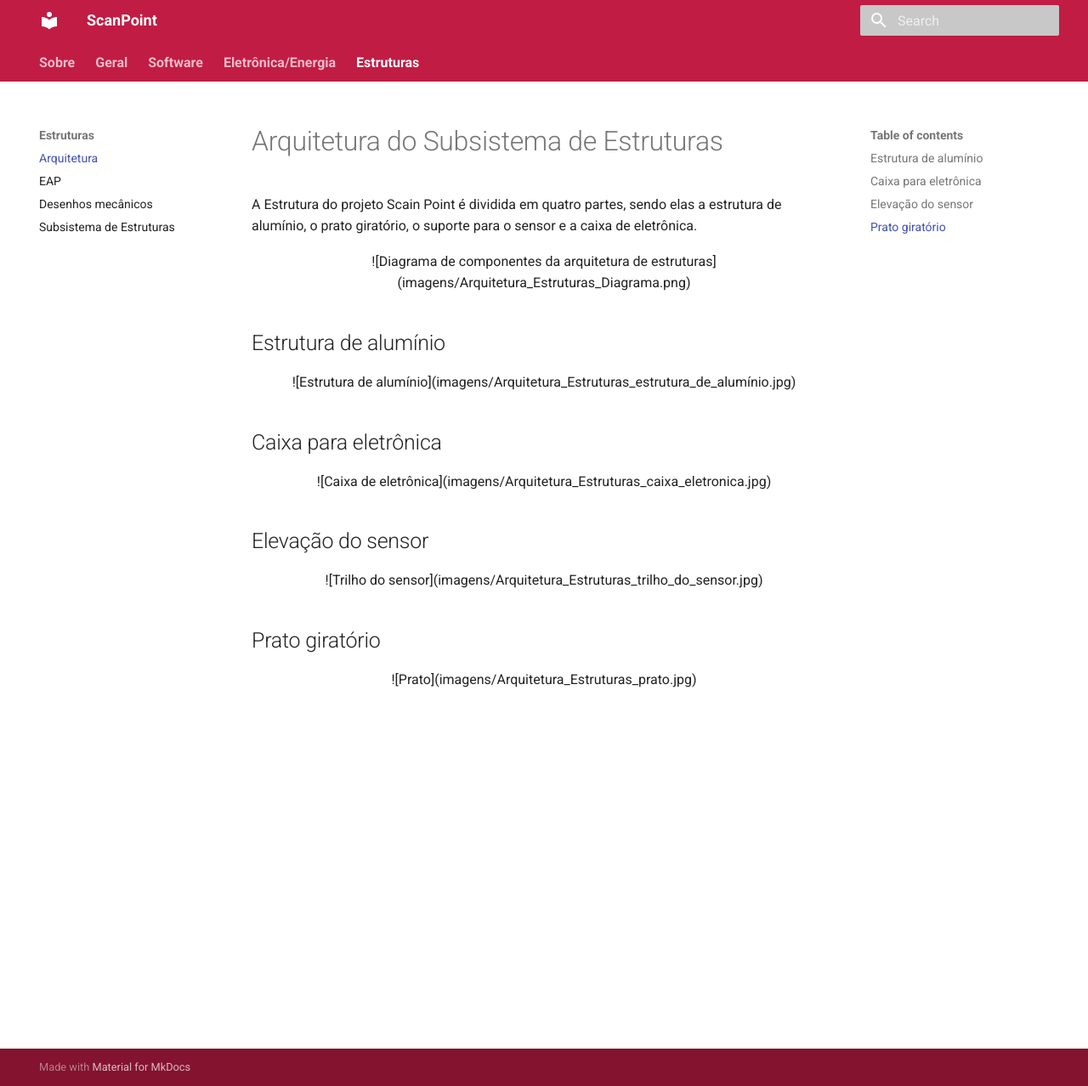
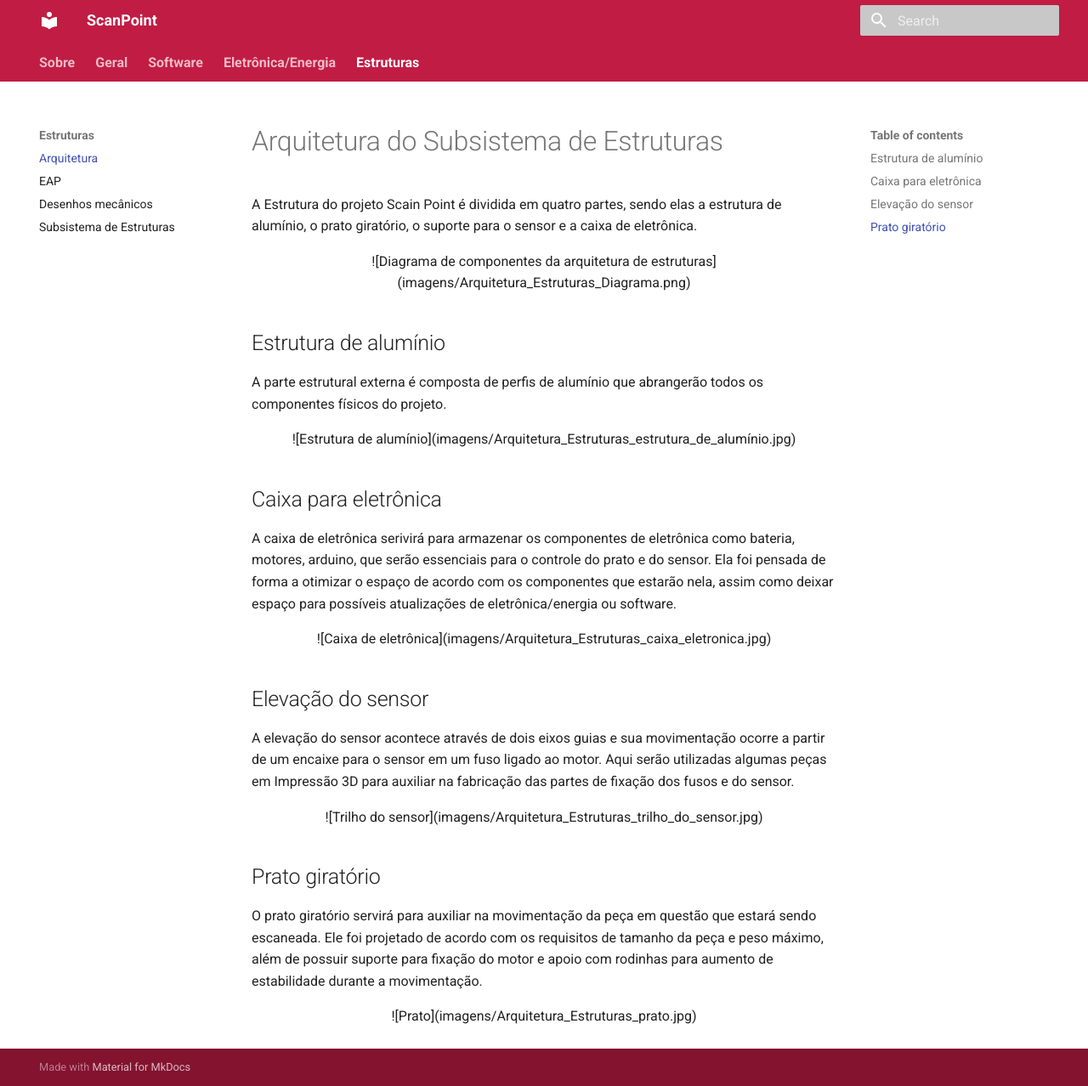
Before and after one commit to Calcioft/ScanPoint, an MkDocs documentation site: the page built from docs/estruturas/arquitetura_subs_estruturas.md, in a window 1280 px wide and 1278 px high. Shown: the whole window at 85% size. Built offline with MkDocs 1.6.1 and Material for MkDocs 9.7.7, drawn with Linux system fonts in a browser that asks for light colours.

Commit message:
Update arquitetura_subs_estruturas.md

```diff
--- a/docs/estruturas/arquitetura_subs_estruturas.md
+++ b/docs/estruturas/arquitetura_subs_estruturas.md
@@ -8,11 +8,15 @@ A Estrutura do projeto Scain Point é dividida em quatro partes, sendo elas a es
 
 ## Estrutura de alumínio
 
+A parte estrutural externa é composta de perfis de alumínio que abrangerão todos os componentes físicos do projeto.
+
 <div align="center">
 ![Estrutura de alumínio](imagens/Arquitetura_Estruturas_estrutura_de_alumínio.jpg)
 </div>
 
 ## Caixa para eletrônica
+
+A caixa de eletrônica serivirá para armazenar os componentes de eletrônica como bateria, motores, arduino, que serão essenciais para o controle do prato e do sensor. Ela foi pensada de forma a otimizar o espaço de acordo com os componentes que estarão nela, assim como deixar espaço para possíveis atualizações de eletrônica/energia ou software.
 
 <div align="center">
 ![Caixa de eletrônica](imagens/Arquitetura_Estruturas_caixa_eletronica.jpg)
@@ -20,12 +24,16 @@ A Estrutura do projeto Scain Point é dividida em quatro partes, sendo elas a es
 
 ## Elevação do sensor
 
+A elevação do sensor acontece através de dois eixos guias e sua movimentação ocorre a partir de um encaixe para o sensor em um fuso ligado ao motor. Aqui serão utilizadas algumas peças em Impressão 3D para auxiliar na fabricação das partes de fixação dos fusos e do sensor.
+
 <div align="center">
 ![Trilho do sensor](imagens/Arquitetura_Estruturas_trilho_do_sensor.jpg)
 </div>
 
 ## Prato giratório
 
+O prato giratório servirá para auxiliar na movimentação da peça em questão que estará sendo escaneada. Ele foi projetado de acordo com os requisitos de tamanho da peça e peso máximo, além de possuir suporte para fixação do motor e apoio com rodinhas para aumento de estabilidade durante a movimentação.
+
 <div align="center">
 ![Prato](imagens/Arquitetura_Estruturas_prato.jpg)
 </div>
```
